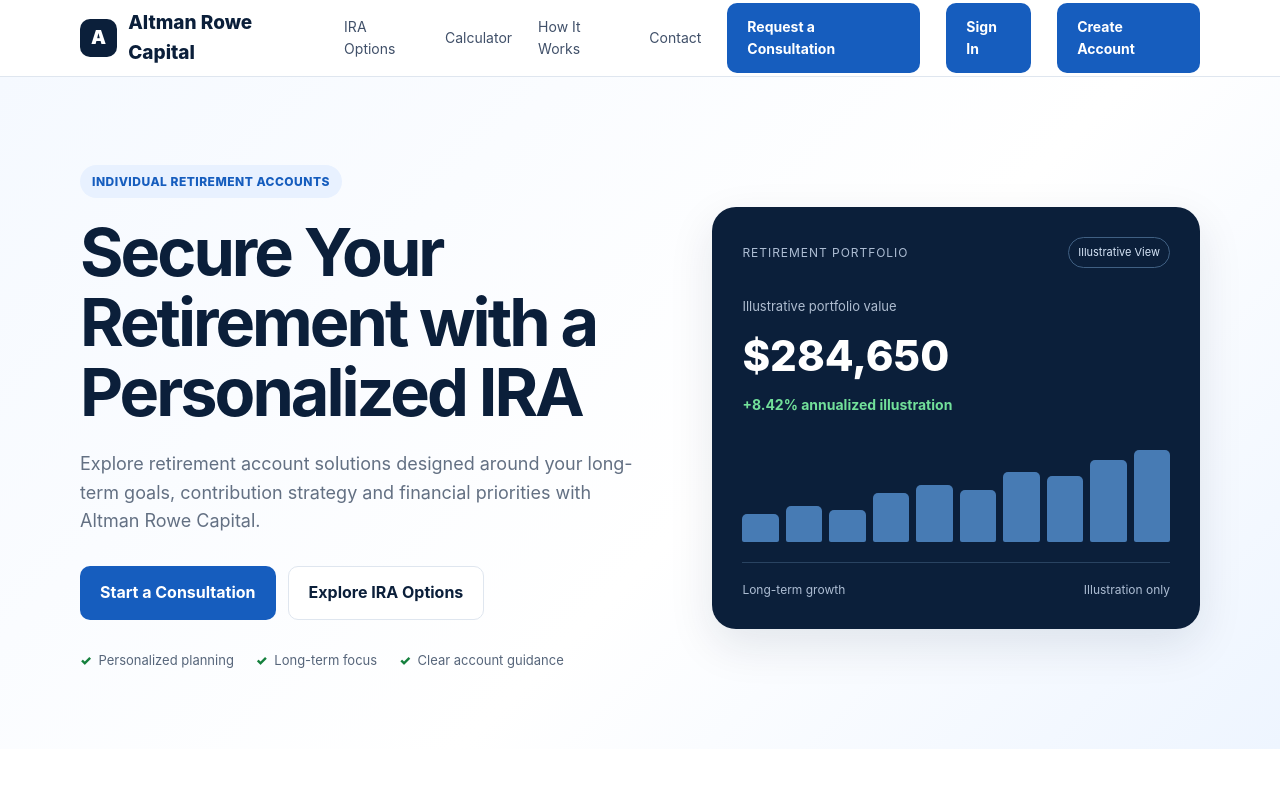
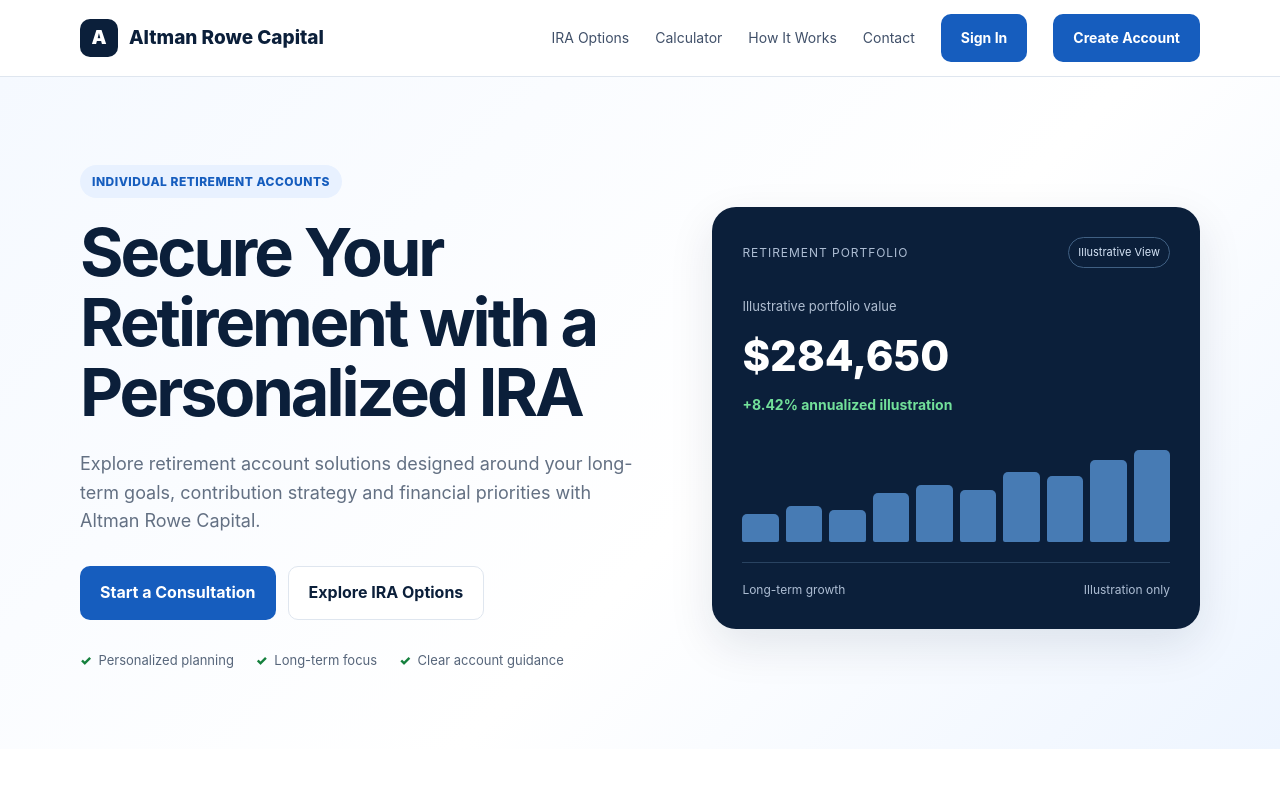
Before and after one commit to tymatt782/altmanrowecapital.com, a plain HTML site: page index.html in a window 1280 px wide. Shown: the top 800 px of the page. Drawn offline with Linux system fonts and the light colour scheme.

Commit message:
Remove consultation link from navigation
Removed 'Request a Consultation' link from navigation.

```diff
--- a/index.html
+++ b/index.html
@@ -97,7 +97,6 @@
   <a href="#calculator">Calculator</a>
   <a href="#how-it-works">How It Works</a>
   <a href="#contact">Contact</a>
-  <a class="nav-cta" href="#contact">Request a Consultation</a>
   <a class="nav-cta" href="auth.html">Sign In</a>
   <a class="nav-cta" href="auth.html">Create Account</a>
     </nav>
```
